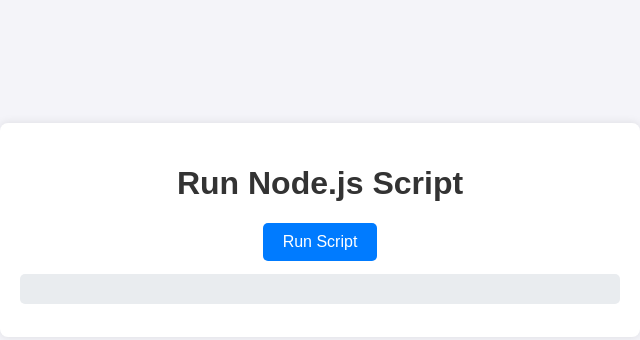
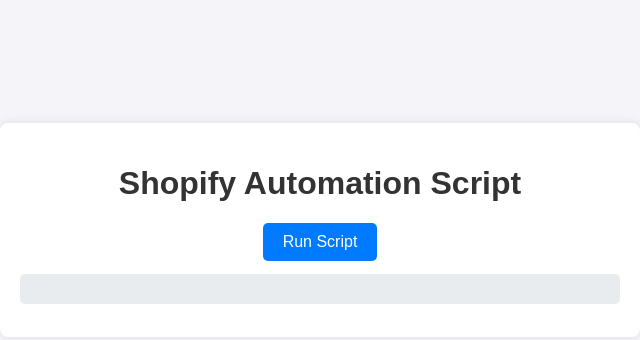
Before and after one commit to andresdal/shopify, a website: page public/index.html in a window 1280 px wide. Shown: the part 170-510 px from the top of the page, without its empty margins (320-960 px from the left). Drawn offline with nearby package versions, Linux system fonts and the light colour scheme; no server answers.

Commit message:
cambio html

```diff
--- a/public/index.html
+++ b/public/index.html
@@ -3,7 +3,7 @@
 <head>
   <meta charset="UTF-8">
   <meta name="viewport" content="width=device-width, initial-scale=1.0">
-  <title>Execute Script</title>
+  <title>Shopify Automation</title>
   <style>
     body {
       font-family: Arial, sans-serif;
@@ -87,7 +87,7 @@
 </head>
 <body>
   <div class="container">
-    <h1>Run Node.js Script</h1>
+    <h1>Shopify Automation Script</h1>
     <button id="run-button">Run Script</button>
     <div class="loading" id="loading">
       <div></div>
```
